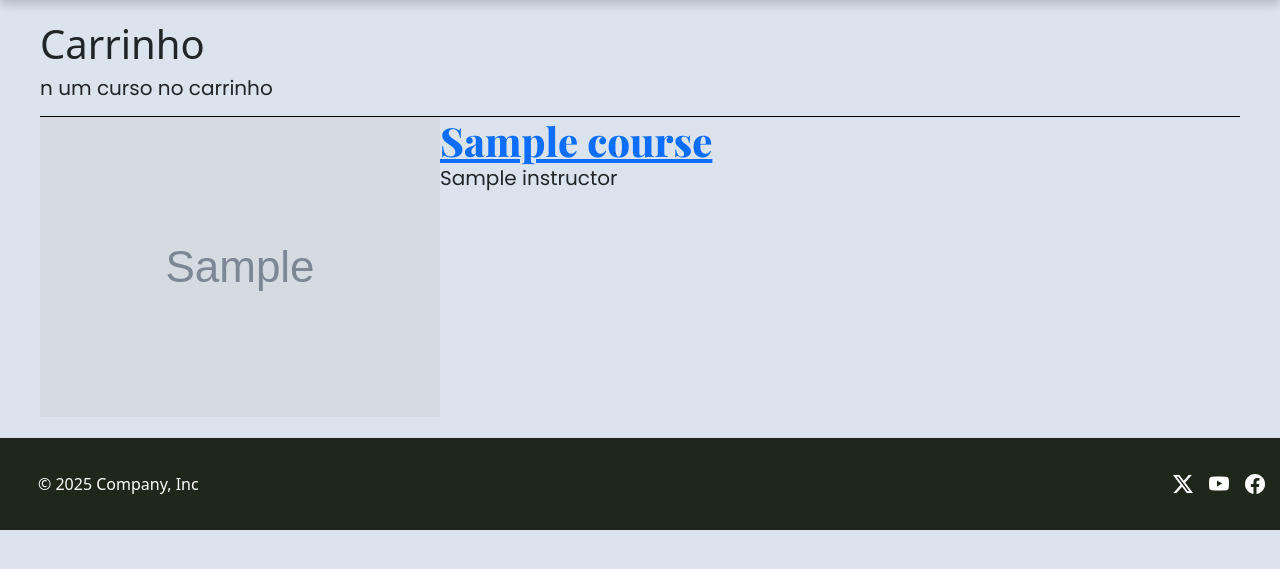
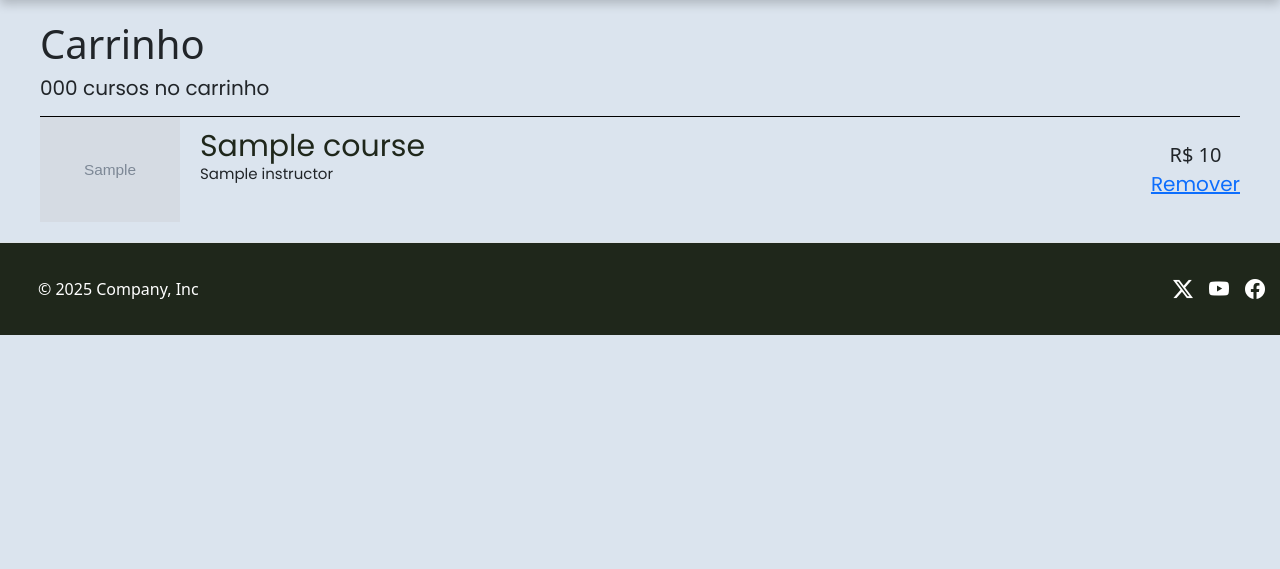
Before and after one commit to Tomazbr9/EduFuture, a Django app: template courses/templates/cart.html in a window 1280 px wide. Shown: the part 76-645 px from the top of the page. Run offline with Django 5.2, Linux system fonts and the light colour scheme; the template is opened without the code that fills it: most values are stand-ins (such as "Sample title", 1, 10 or a date in 2020); grey boxes marked "Sample" are stand-in pictures; some web fonts are replaced.

Commit message:
Finalizado o design do carrinho e foi criado uma opção de remoção de item no carrinho

```diff
--- a/base_static/css/style.css
+++ b/base_static/css/style.css
@@ -412,7 +412,6 @@ body {
 }
 
 .container-course-cart {
-  border-top: 1px solid #000000;
   display: flex;
   flex-direction: column;
   gap: 10px;
@@ -420,8 +419,46 @@ body {
 
 .content-course-cart {
   display: flex;
+  align-items: center;
+  justify-content: space-between;
+  border-top: 1px solid #000000;
+  gap: 20px;
 }
 
 .quantity-course-cart {
   font-size: 10px;
 }
+
+.course-img-cart {
+    object-fit: cover;
+    width: 140px;
+}
+
+.container-title-and-instructor-course a {
+  font-family: "Poppins", serif;
+  font-size: 30px;
+  text-decoration: none;
+  color: var(--terciary-color);
+  font-weight: 400;
+}
+
+.container-title-and-instructor-course p {
+  font-size: 15px;
+}
+
+.container-info-course-cart {
+  display: flex;
+  gap: 20px;
+}
+
+.container-options-cart {
+    display: flex;
+    flex-direction: column;
+    align-items: center;
+    gap: 5px;
+}
+
+.container-options-cart p {
+  font-size: 20px;
+  margin: 0;
+}
--- a/courses/templates/cart.html
+++ b/courses/templates/cart.html
@@ -2,17 +2,23 @@
 {% block main_content %}
 <div class="content-center container-cart-wrapper">
     <h1>Carrinho<h1>
-    <p class="presentation-sub-text">n um curso no carrinho</p>
+    <p class="presentation-sub-text">{% if number_course_cart %}{{number_course_cart}}{% else %}0{% endif %} cursos no carrinho</p>
 
     <div class="container-course-cart">
         {% for course_id, course in cart.items %}
             <div class="content-course-cart">
-                <div>
-                    <img class="course-img-cart" src="{{course.image}}" alt="{{course.name}}">
+                <div class="container-info-course-cart">
+                    <div class="container-image-cart">
+                        <img class="course-img-cart" src="{{course.image}}" alt="{{course.name}}">
+                    </div>
+                    <div class="container-title-and-instructor-course">
+                        <a class="presentation-text">{{course.name}}</a>
+                        <p class="presentation-sub-text">{{course.instructor}}</p>
+                    </div>
                 </div>
-                <div>
-                    <a class="presentation-text">{{course.name}}</a>
-                    <p class="presentation-sub-text">{{course.instructor}}</p>
+                <div class="container-options-cart">
+                    <p>R$ {{course.price}}</p>
+                    <a href="{% url "remove-item-cart" course_id %}" class="presentation-sub-text" >Remover</a>
                 </div>
             </div>
         {% endfor %}
--- a/courses/urls.py
+++ b/courses/urls.py
@@ -19,6 +19,7 @@ urlpatterns = [
     path('home/', views.home, name='home'),
     path('course/<int:course_id>/', views.course, name='course'),
     path('cart/', views.cart_view, name='cart'),
-    path('add_to_cart/<int:course_id>/', views.add_to_cart, name='add-to-cart')
+    path('add_to_cart/<int:course_id>/', views.add_to_cart, name='add-to-cart'),
+    path('remove_item_cart/<int:item_id>/', views.remove_item_cart, name='remove-item-cart')
 
 ]
```
Also changed, not shown: courses/views/render_templates.py (+13 -4 lines).
